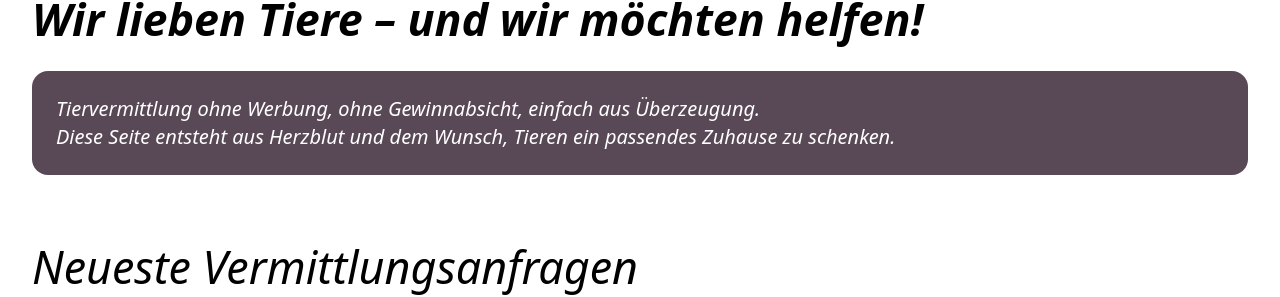
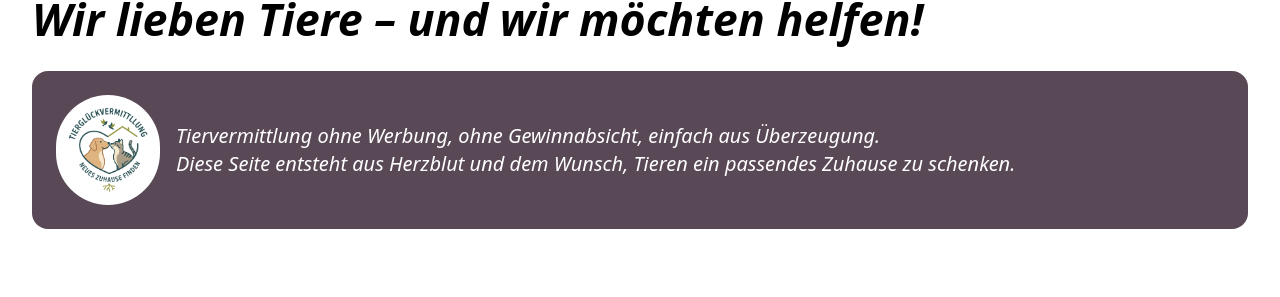
Before and after one commit to kaktusgarten/tiervermittlung, a React (Vite) app in the folder frontend/: page / in a window 1280 px wide. Shown: the part 422-719 px from the top of the page. Built offline with nearby package versions, Linux system fonts and the light colour scheme; no server answers.

Commit message:
First Logo

```diff
--- a/frontend/src/pages/HomePage.tsx
+++ b/frontend/src/pages/HomePage.tsx
@@ -35,16 +35,26 @@ export default function HomePage() {
           />
         </section>
 
-        {/* Einleigungstext '''''''''''''########################### */}
+        {/* Einleigungstext ########################################## */}
         <section>
           <h2 className="mb-2 font-semibold">
             Wir lieben Tiere – und wir möchten helfen!
           </h2>
-          <p className="p-6 my-6 bg-[#594856] text-white rounded-2xl  italic">
-            Tiervermittlung ohne Werbung, ohne Gewinnabsicht, einfach aus
-            Überzeugung.<br></br> Diese Seite entsteht aus Herzblut und dem
-            Wunsch, Tieren ein passendes Zuhause zu schenken.
-          </p>
+          <div className="flex gap-4 p-6 my-6 bg-[#594856] text-white rounded-2xl italic">
+            <div className="bg-white p-3 rounded-[200px] flex">
+              <img
+                src="./img/Logo-Tiervermittlung-transparent.png"
+                className="w-[80px] object-contain"
+              />
+            </div>
+            <p className="flex-1 flex items-center">
+              Tiervermittlung ohne Werbung, ohne Gewinnabsicht, einfach aus
+              Überzeugung.
+              <br />
+              Diese Seite entsteht aus Herzblut und dem Wunsch, Tieren ein
+              passendes Zuhause zu schenken.
+            </p>
+          </div>
         </section>
 
         {/* AKTUELLE VERMITTLUNGSANFRAGEN ########################### */}
```
